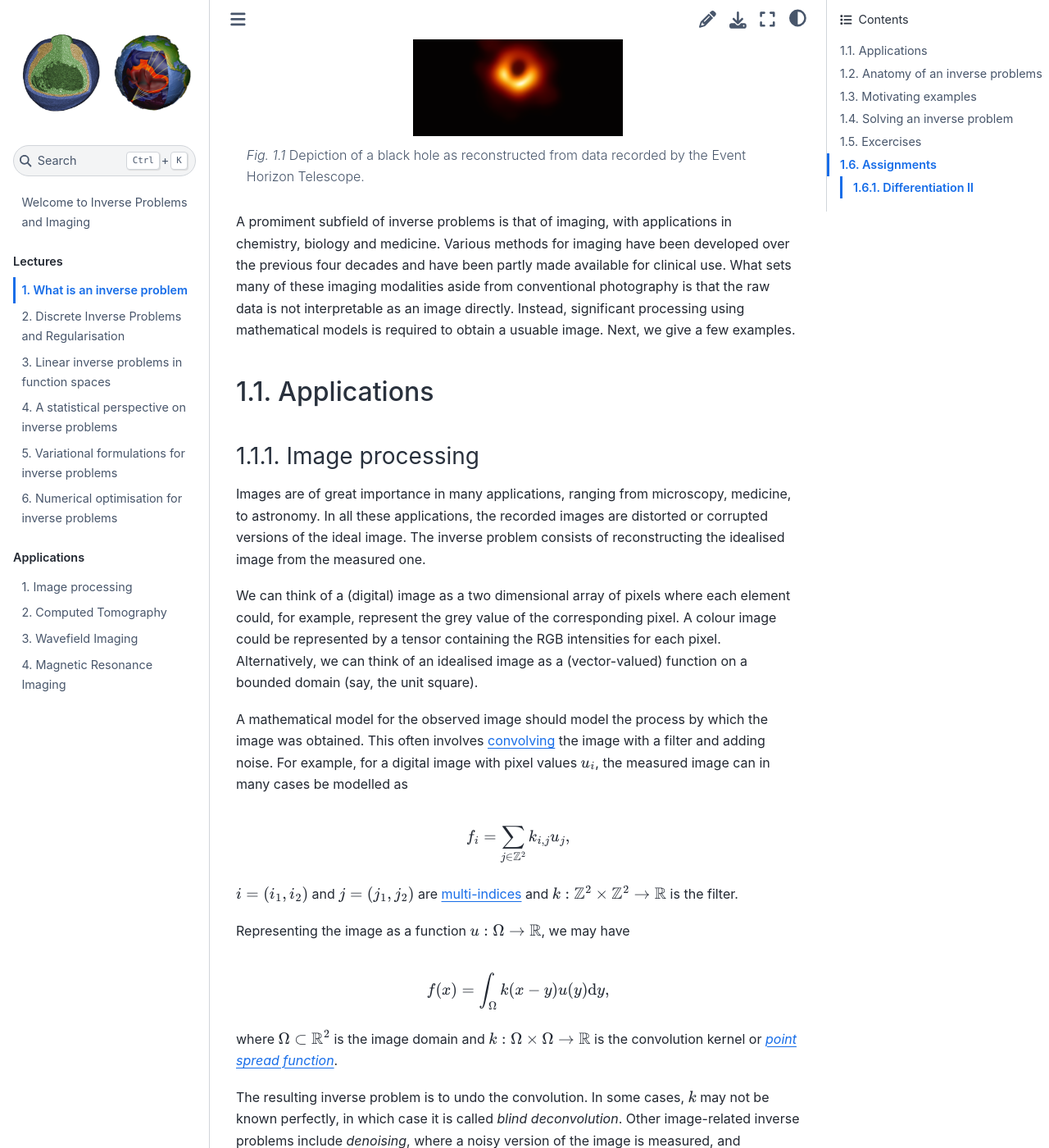
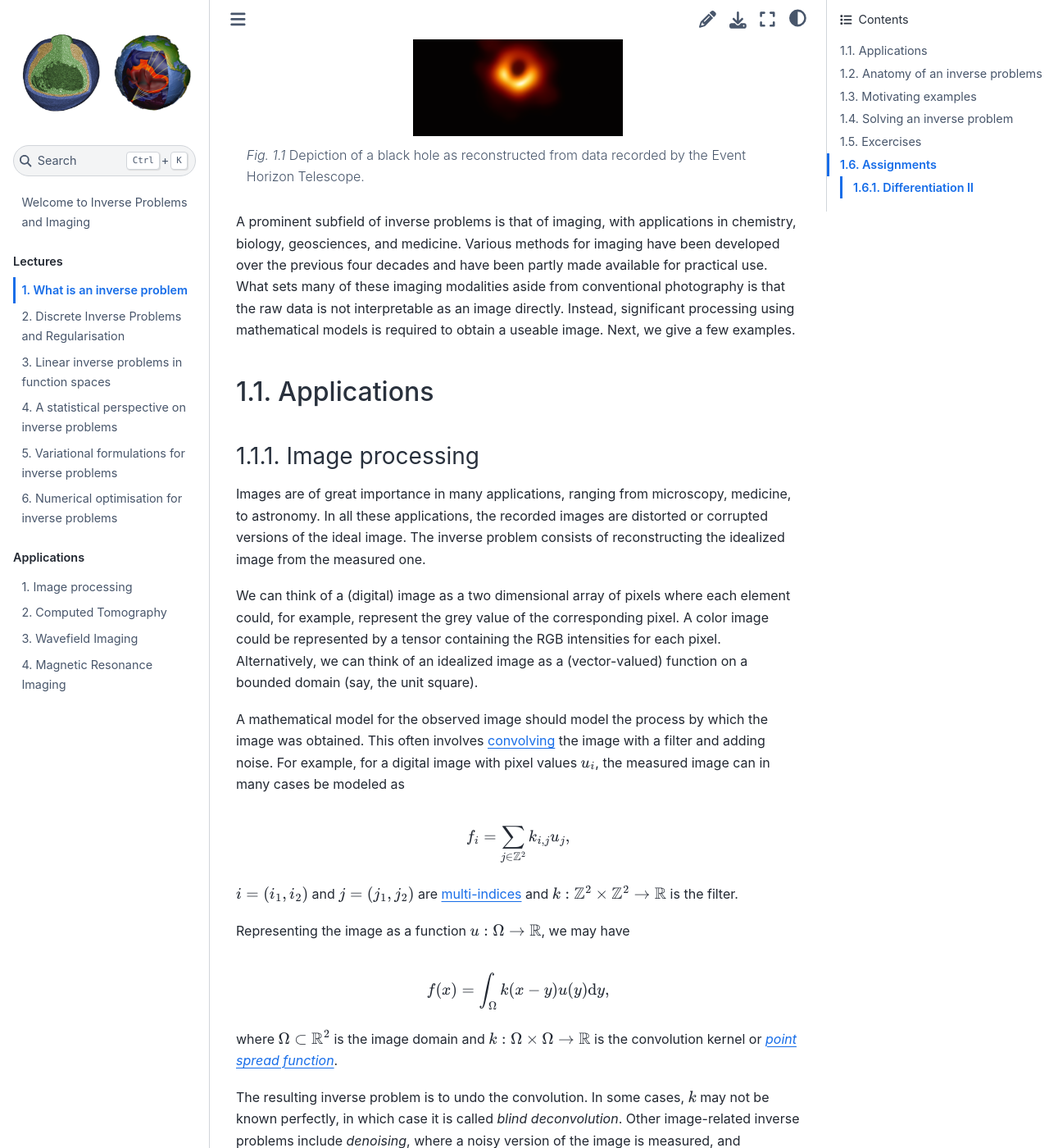
Before and after one commit to TristanvanLeeuwen/IP_and_Im_Lectures, a Jupyter Book: the page built from what_is.md, in a window 1280 px wide and 1400 px high, scrolled down 277 px. Shown: the whole window at 82% size. Built offline with Jupyter Book 1.0.4 settings and Sphinx 7.4.7 and the Sphinx Book theme 1.1.4, drawn with Linux system fonts in a browser that asks for light colours; pages that are not in the unit, such as notebooks, are missing from menus; cross-references to code outside the pages are shown as plain code; some of the changed text lies outside the part shown.

Commit message:
fixed typos in chapter 1

`````diff
--- a/what_is.md
+++ b/what_is.md
@@ -23,17 +23,17 @@ name: blackhole
 Depiction of a black hole as reconstructed from data recorded by the Event Horizon Telescope.
 ```
 
-A promiment subfield of inverse problems is that of imaging, with applications in chemistry, biology and medicine. Various methods for imaging have been developed over the previous four decades and have been partly made available for clinical use. What sets many of these imaging modalities aside from conventional photography is that the raw data is not interpretable as an image directly. Instead, significant processing using mathematical models is required to obtain a usuable image. Next, we give a few examples.
+A prominent subfield of inverse problems is that of imaging, with applications in chemistry, biology, geosciences, and medicine. Various methods for imaging have been developed over the previous four decades and have been partly made available for practical use. What sets many of these imaging modalities aside from conventional photography is that the raw data is not interpretable as an image directly. Instead, significant processing using mathematical models is required to obtain a useable image. Next, we give a few examples.
 
 ## Applications
 
 ### Image processing
 
-Images are of great importance in many applications, ranging from microscopy, medicine, to astronomy. In all these applications, the recorded images are distorted or corrupted versions of the ideal image. The inverse problem consists of reconstructing the idealised image from the measured one.
+Images are of great importance in many applications, ranging from microscopy, medicine, to astronomy. In all these applications, the recorded images are distorted or corrupted versions of the ideal image. The inverse problem consists of reconstructing the idealized image from the measured one.
 
-We can think of a (digital) image as a two dimensional array of pixels where each element could, for example, represent the grey value of the corresponding pixel. A colour image could be represented by a tensor containing the RGB intensities for each pixel. Alternatively, we can think of an idealised image as a (vector-valued) function on a bounded domain (say, the unit square).
+We can think of a (digital) image as a two dimensional array of pixels where each element could, for example, represent the grey value of the corresponding pixel. A color image could be represented by a tensor containing the RGB intensities for each pixel. Alternatively, we can think of an idealized image as a (vector-valued) function on a bounded domain (say, the unit square).
 
-A mathematical model for the observed image should model the process by which the image was obtained. This often involves [convolving](https://en.wikipedia.org/wiki/Convolution) the image with a filter and adding noise. For example, for a digital image with pixel values $u_{i}$, the measured image can in many cases be modelled as
+A mathematical model for the observed image should model the process by which the image was obtained. This often involves [convolving](https://en.wikipedia.org/wiki/Convolution) the image with a filter and adding noise. For example, for a digital image with pixel values $u_{i}$, the measured image can in many cases be modeled as
 
 $$
 f_{i} = \sum_{j\in\mathbb{Z}^2} k_{i,j}u_{j},
@@ -160,7 +160,7 @@ name: ModernCT
 Modern CT scanner (left). Slice of high resolution CT scan of a patient's lung (right). Source for both: Wikimedia Commons
 ```
 
-In this case $u: \mathbb{R}^d \rightarrow \mathbb{R}$, represents the density of (a slice of) the object, which may in turn be thought of as an image. Different from the previous section is the relation to the measurements. A useful model for x-ray measurements turns out to be the [*X-ray transform*](https://en.wikipedia.org/wiki/X-ray_transform), which for $d=2$ is equivalent to the [*Radon transform*](https://en.wikipedia.org/wiki/Radon_transform). This transforms the image $u$ to a *sinogram* $f: \mathbb{R}^{d}\times \mathbb{S}^{d-1} \rightarrow \mathbb{R}$ by taking line-integrals along straight lines at various angles and shifts:
+In this case $u: \mathbb{R}^d \rightarrow \mathbb{R}$, represents the density of (a slice of) the object, which may in turn be thought of as an image. Different from the previous section is the relation to the measurements. A useful model for X-ray measurements turns out to be the [*X-ray transform*](https://en.wikipedia.org/wiki/X-ray_transform), which for $d=2$ is equivalent to the [*Radon transform*](https://en.wikipedia.org/wiki/Radon_transform). This transforms the image $u$ to a *sinogram* $f: \mathbb{R}^{d}\times \mathbb{S}^{d-1} \rightarrow \mathbb{R}$ by taking line-integrals along straight lines at various angles and shifts:
 
 $$f(s,\xi) = \int_{\mathbb{R}} u(s + t \xi)\mathrm{d}t,$$
 
@@ -399,14 +399,14 @@ glue("matrix_inversion", fig, display=False)
 ```
 
 ### Variational methods
-Variational methods are a popular and quite generally applicable technique for solving inverse problems. The idea is to replace the original equation $K(u) = f$ by a minimization problem. To do this, one constructs an optimisation problem with a functional consisting of two terms. The first part is the data fidelity and is supposed to ensure that $K(u) \approx f$.
-The second part is the regularisation functional which incorporates the a-priori information on $u$. Thereby, we obtain a problem of the form
+Variational methods are a popular and quite generally applicable technique for solving inverse problems. The idea is to replace the original equation $K(u) = f$ by a minimization problem. To do this, one constructs an optimization problem with a functional consisting of two terms. The first part is the data fidelity and is supposed to ensure that $K(u) \approx f$.
+The second part is the regularization functional which incorporates the a-priori information on $u$. Thereby, we obtain a problem of the form
 
 $$
 \min_{u \in \mathcal{U}} D(u,f) + \alpha R(u)
 $$
 
-where further a-priori information on the class of images $u$, over which we minimise, can be contained, e.g. non-negativity for density images. The data fidelity term $D$ should be constructed in such a way, that $D$ attains its minimum (often normalised at zero) if the data are reconstructed exactly. The regularisation functional should be constructed in such a way, that $R$ attains a small value if the image matches the a-priori information very well, and a very large value, if the image does not fit to the available a-priori information. As a result, such images will be unlikely to minimise the functional. The parameter $\alpha$ weights the two parts of the functional. For very small $\alpha$ the emphasis lies on fitting the data, whereas with increasing $\alpha$ the regularisation gains in importance in this ratio, which is particularly essential if measurement errors or noise can be expected.
+where further a-priori information on the class of images $u$, over which we minimize, can be contained, e.g. non-negativity for density images. The data fidelity term $D$ should be constructed in such a way, that $D$ attains its minimum (often normalized at zero) if the data are reconstructed exactly. The regularization functional should be constructed in such a way, that $R$ attains a small value if the image matches the a-priori information very well, and a very large value, if the image does not fit to the available a-priori information. As a result, such images will be unlikely to minimize the functional. The parameter $\alpha$ weights the two parts of the functional. For very small $\alpha$ the emphasis lies on fitting the data, whereas with increasing $\alpha$ the regularization gains in importance in this ratio, which is particularly essential if measurement errors or noise can be expected.
 
 ````{admonition} Example: *Solving a quadratic equation.*
 
`````
Also changed, not shown: other parts of what_is.md (+10 -10 lines).
